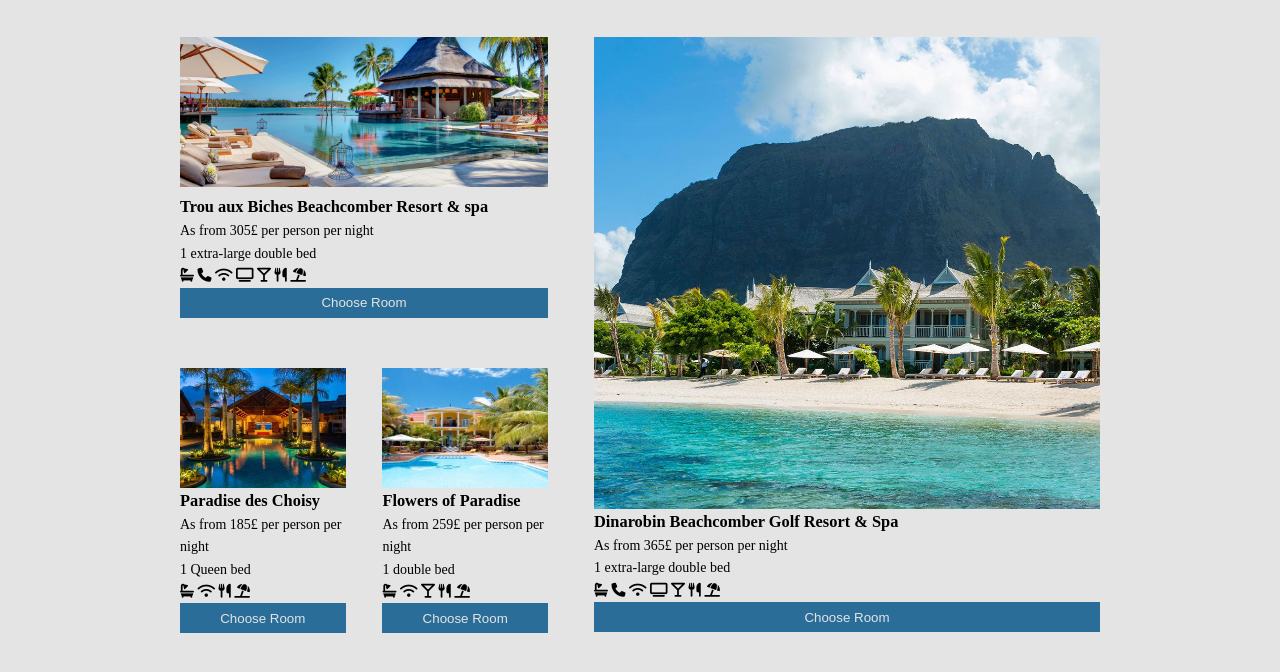
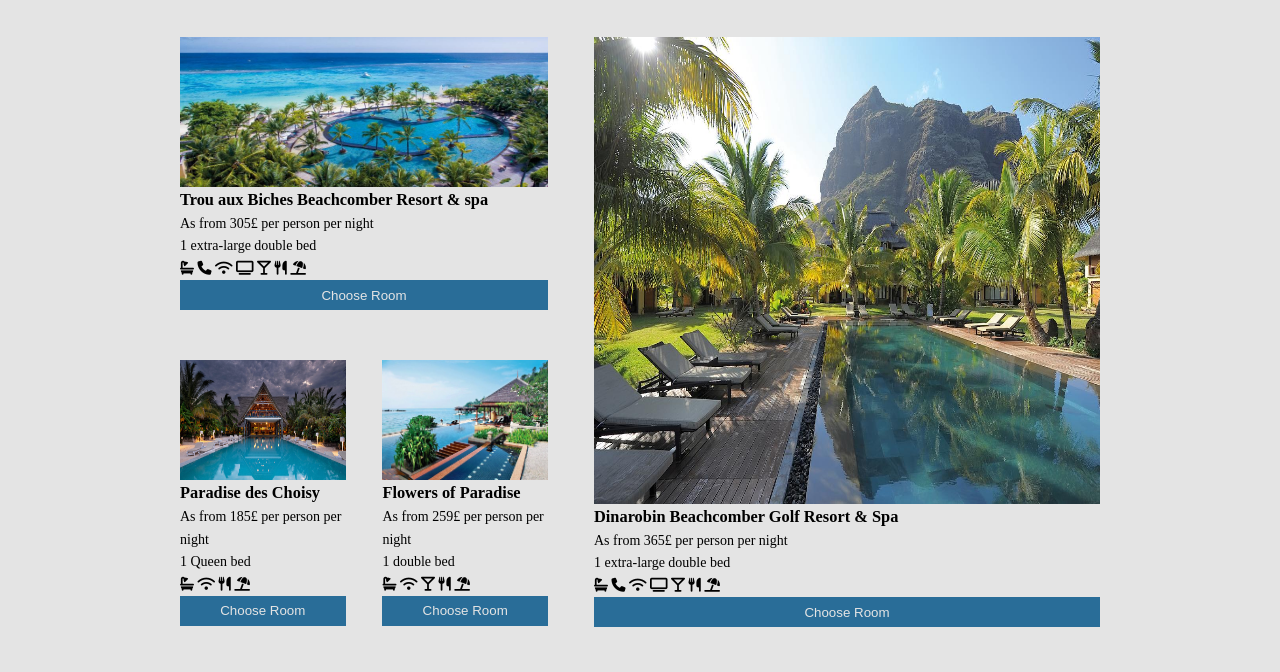
Before and after one commit to LionelMonty/UniversityConference, a plain HTML site: page accommodation.html in a window 1280 px wide. Shown: the part 650-1322 px from the top of the page. Drawn offline with Linux system fonts and the light colour scheme.

Commit message:
16th commits

```diff
--- a/accommodation.html
+++ b/accommodation.html
@@ -44,7 +44,9 @@
                 <div class="hotel-column">
                     <div class="first-hotel">
                         <div class="first-hotel__note">
-                            <img src="/images/hotel.jpg" alt="">
+                            <div class="ht1">
+                                <img src="/images/h1.jpg" alt="">
+                            </div>
                             <h3>Trou aux Biches Beachcomber Resort & spa</h3>
                             <p>As from 305£ per person per night</p>
                             <p>1 extra-large double bed</p>
@@ -62,7 +64,7 @@
                         <div class="hotel-column__row">
                             <div class="first-hotel__note1">
                                 <div class="hotel-img">
-                                    <img src="/images/hotel2.jpg" alt="">
+                                    <img src="/images/h2.jpg" alt="">
                                 </div>
                                 <h3>Paradise des Choisy</h3>
                                 <p>As from 185£ per person per night</p>
@@ -77,7 +79,7 @@
                             </div>
                             <div class="first-hotel__note1">
                                 <div class="hotel-img">
-                                    <img src="/images/hotel3.jpg" alt="">
+                                    <img src="/images/h3.jpg" alt="">
                                 </div>
                                 <h3>Flowers of Paradise</h3>
                                 <p>As from 259£ per person per night</p>
@@ -96,7 +98,7 @@
                     <div class="hotel-col">
                         <div class="hotel-column__column">
                             <div class="images">
-                                <img src="/images/hotel4.jpg" alt="">
+                                <img src="/images/h4.jpg" alt="">
                             </div>
                             <h3>Dinarobin Beachcomber Golf Resort & Spa</h3>
                             <p>As from 365£ per person per night</p>
--- a/accommodation/components.css
+++ b/accommodation/components.css
@@ -140,8 +140,12 @@ input[type="checkbox"]{
     cursor: pointer;
 }
 
-.first-hotel__note img{
+.ht1 {
     height: 15rem;
+}
+
+.ht1 img{
+    height: 100%;
 }
 
 .first-hotel__note1{
@@ -172,7 +176,7 @@ input[type="checkbox"]{
 }
 
 .images{
-    height: 47.2rem;
+    height: 44.5rem;
 }
 
 .images img{
@@ -186,9 +190,15 @@ input[type="checkbox"]{
     color: var(--C9);
 }
 
+@media screen and (max-width:1436px){
+    .images{
+        height: 46.7rem;
+    }
+}
+
 @media screen and (max-width:1215px){
     .images{
-        height: 47.1rem;
+        height: 44.5rem;
     }
 
     .accommodation__hotel-row{
@@ -196,9 +206,9 @@ input[type="checkbox"]{
     }
 }
 
-@media screen and (max-width:1014px){
+@media screen and (max-width:1176px){
     .images{
-        height: 47.1rem;
+        height: 46.7rem;
     }
 
 }
--- a/home/components.css
+++ b/home/components.css
@@ -76,12 +76,10 @@ nav img{
 
 @keyframes tic-h {
 	0% {
-		-webkit-transform: translate3d(0, 0, 0);
 		transform: translate3d(0, 0, 0);
 		visibility: visible;
 	}
 	100% {
-		-webkit-transform: translate3d(-100%, 0, 0);
 		transform: translate3d(-100%, 0, 0);
 	}
 }
@@ -166,7 +164,7 @@ nav img{
     position:absolute;
     color: var(--C9);
     font-size: 3.2rem;
-    padding: 0 -1rem;
+    padding: 0;
 }
 
 input[type="checkbox"]{
@@ -272,7 +270,6 @@ button{
     border: none;
     border-radius: 50%;
     cursor: pointer;
-    transition: opacity 0.4;
 }
 
 button:hover{
```
Also changed, not shown: images/h1.jpg (added), images/h2.jpg (added), images/h3.jpg (added), images/h4.jpg (added), images/hotel.jpg (deleted).
